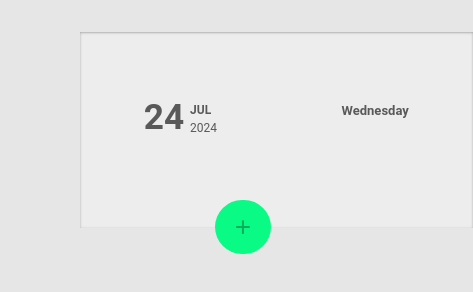
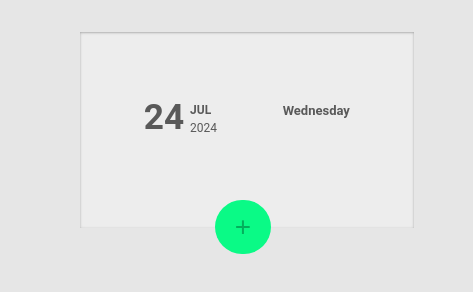
Before and after one commit to Modrakas/TO-DO-LIST, a plain HTML site: page index.html in a window 390 px wide. Shown: the whole page, 473 px wide, since content can reach past the window. Drawn offline with nearby package versions, Linux system fonts and the light colour scheme.

Commit message:
adjusted mobile

```diff
--- a/style.css
+++ b/style.css
@@ -206,7 +206,7 @@ input {
 /* Responsive Styles */
 @media screen and (max-width: 768px) {
   .todo__container {
-    width: 80%;
+    width: 50%;
   }
 
   .date__container,
@@ -237,7 +237,7 @@ input {
 
 @media screen and (max-width: 480px) {
   .todo__container {
-    width: 90%;
+    width: 70%;
     margin-left: 2em;
   }
 
```
